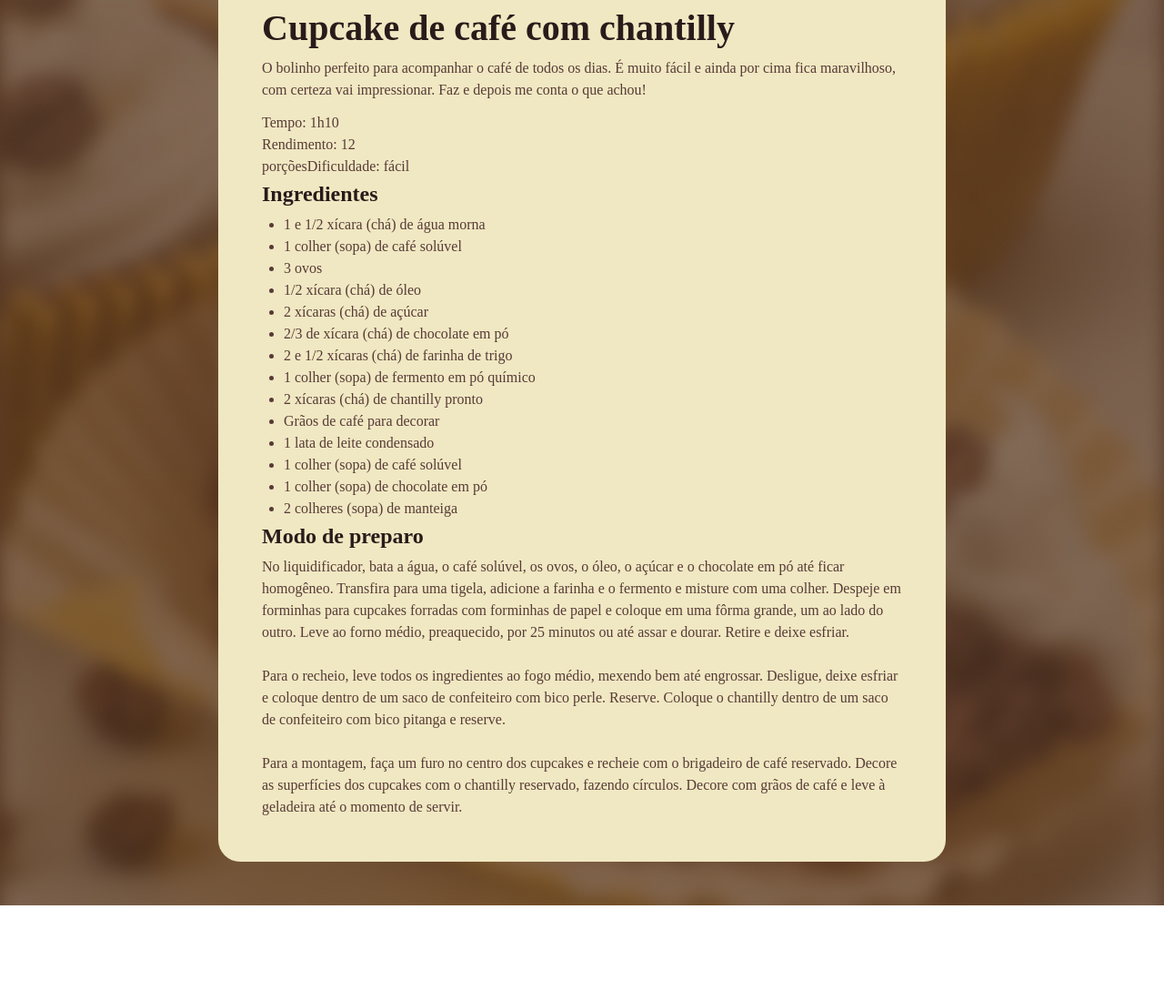
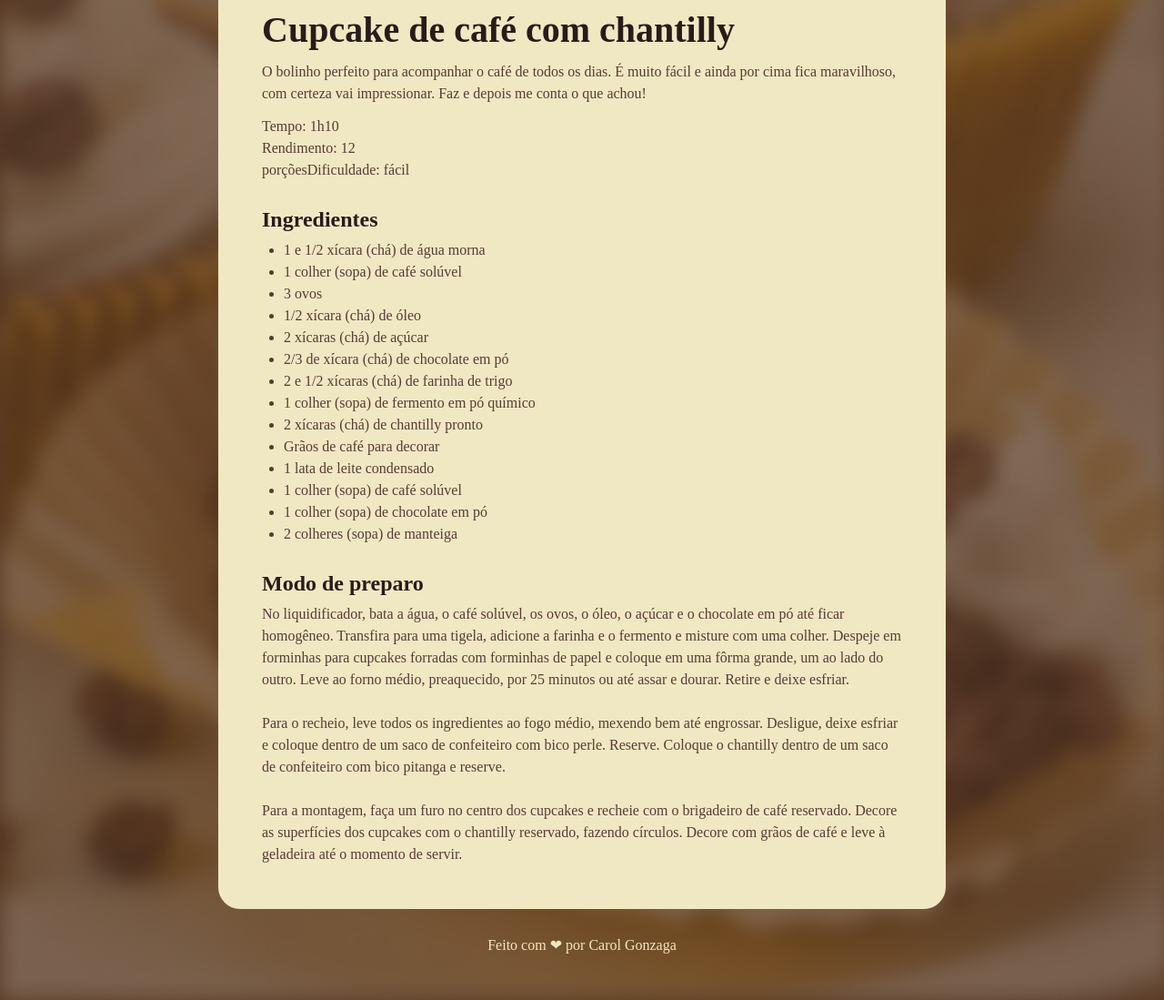
Before and after one commit to CarolGonzaga/pagina-de-receita, a plain HTML site: page index.html in a window 1280 px wide. Shown: the part 500-1599 px from the top of the page at 91% size. Before the commit the page ends 1495 px from the top, so only its background shows below. Drawn offline with Linux system fonts and the light colour scheme; a web font is replaced by a local one.

Commit message:
adicionando footer

```diff
--- a/index.html
+++ b/index.html
@@ -18,7 +18,7 @@
     <div id="page">
         <img src="assets/main-image.jpg" alt="Imagem de cupcakes com grãos de café e chantilly">
         <main>
-            <setion id="about">
+            <section id="about">
                 <h1>Cupcake de café com chantilly</h1>
                 <p>O bolinho perfeito para acompanhar o café de todos os dias. É muito fácil e ainda por cima fica
                     maravilhoso, com certeza vai impressionar. Faz e depois me conta o que achou!</p>
@@ -27,8 +27,8 @@
                     Rendimento: 12 <br>
                     porçõesDificuldade: fácil
                 </p>
-            </setion>
-            <setion id="ingredients">
+            </section>
+            <section id="ingredients">
                 <h2>Ingredientes</h2>
                 <ul>
                     <li>1 e 1/2 xícara (chá) de água morna</li>
@@ -46,8 +46,8 @@
                     <li>1 colher (sopa) de chocolate em pó</li>
                     <li>2 colheres (sopa) de manteiga</li>
                 </ul>
-            </setion>
-            <setion id="preparation">
+            </section>
+            <section id="preparation">
                 <h2>Modo de preparo</h2>
                 <p>No liquidificador, bata a água, o café solúvel, os ovos, o óleo, o açúcar e o chocolate em pó até
                     ficar homogêneo. Transfira para uma tigela, adicione a farinha e o fermento e misture com uma
@@ -63,9 +63,12 @@
                     Decore as superfícies dos cupcakes com o chantilly reservado, fazendo círculos. Decore com grãos de
                     café e leve à geladeira até o momento de servir.
                 </p>
-            </setion>
+            </section>
         </main>
     </div>
+    <footer>
+        Feito com ❤ por Carol Gonzaga
+    </footer>
 </body>
 
 </html>
--- a/style.css
+++ b/style.css
@@ -17,7 +17,7 @@ body {
     padding: 24px;
     background-color: #F0E8C2;
     border-radius: 24px;
-    margin: 48px auto;
+    margin: 48px auto 28px;
 }
 
 img {
@@ -48,8 +48,15 @@ h2 {
 h1, h2 {
     color: #291B1A;
     margin-bottom: 4px;
+    line-height: 150%;
 }
 
 ul {
     padding-left: 24px;
 }
+
+footer {
+    color: #F0E8C2;
+    text-align: center;
+    padding-bottom: 48px;
+}
```
